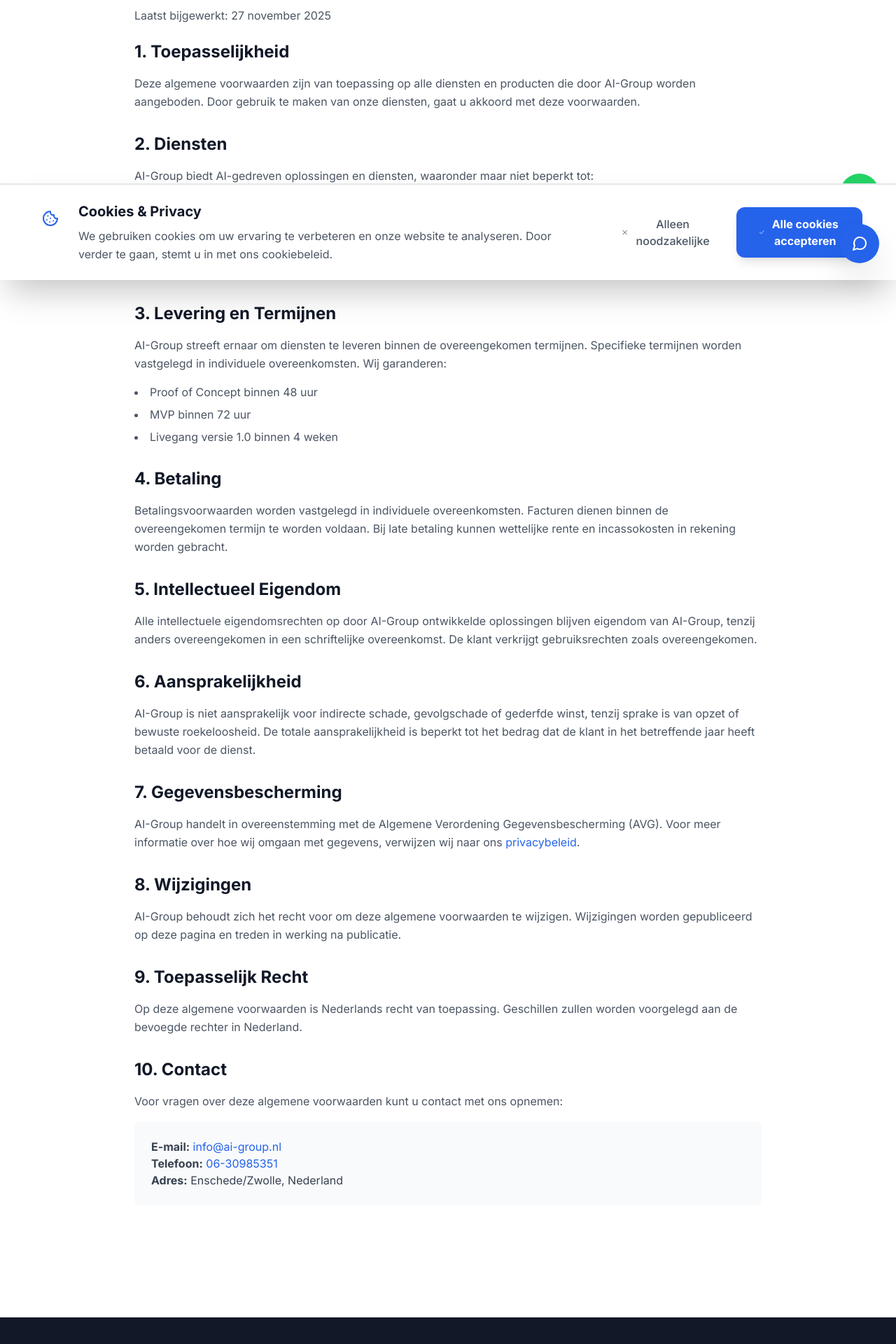
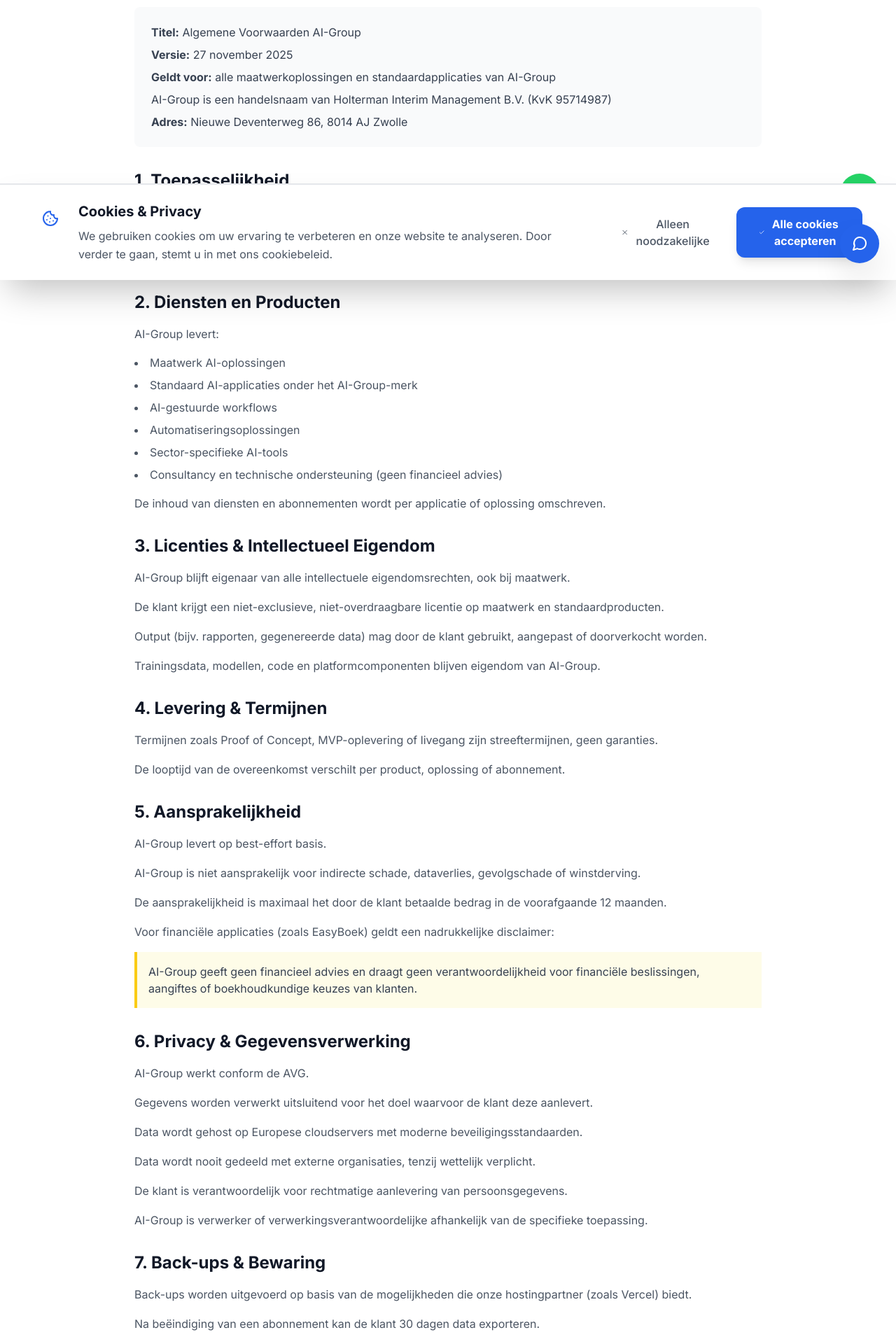
Before and after one commit to HoltermanP/AI-group, a Next.js app: page /terms in a window 1280 px wide. Shown: the part 400-2320 px from the top of the page at 70% size. Built offline with nearby package versions, Linux system fonts and the light colour scheme.

Commit message:
Update algemene voorwaarden naar versie 27 november 2025

```diff
--- a/app/terms/page.tsx
+++ b/app/terms/page.tsx
@@ -5,7 +5,7 @@
 
 export const metadata: Metadata = {
   title: 'Algemene Voorwaarden - AI-Group',
-  description: 'Algemene voorwaarden van AI-Group. Lees de voorwaarden voor het gebruik van onze diensten.',
+  description: 'Algemene voorwaarden van AI-Group. Versie 27 november 2025. Lees de voorwaarden voor het gebruik van onze diensten.',
 }
 
 export default function TermsPage() {
@@ -29,126 +29,283 @@
             </h1>
 
             <div className="prose prose-lg dark:prose-invert max-w-none">
-              <p className="text-gray-600 dark:text-gray-300 mb-6">
-                Laatst bijgewerkt: {new Date().toLocaleDateString('nl-NL', { year: 'numeric', month: 'long', day: 'numeric' })}
-              </p>
+              <div className="bg-gray-50 dark:bg-gray-900 rounded-lg p-6 mb-8">
+                <p className="text-gray-700 dark:text-gray-300 mb-2">
+                  <strong>Titel:</strong> Algemene Voorwaarden AI-Group
+                </p>
+                <p className="text-gray-700 dark:text-gray-300 mb-2">
+                  <strong>Versie:</strong> 27 november 2025
+                </p>
+                <p className="text-gray-700 dark:text-gray-300 mb-2">
+                  <strong>Geldt voor:</strong> alle maatwerkoplossingen en standaardapplicaties van AI-Group
+                </p>
+                <p className="text-gray-700 dark:text-gray-300 mb-2">
+                  AI-Group is een handelsnaam van Holterman Interim Management B.V. (KvK 95714987)
+                </p>
+                <p className="text-gray-700 dark:text-gray-300">
+                  <strong>Adres:</strong> Nieuwe Deventerweg 86, 8014 AJ Zwolle
+                </p>
+              </div>
 
               <section className="mb-8">
                 <h2 className="text-2xl font-bold text-gray-900 dark:text-white mb-4">
                   1. Toepasselijkheid
                 </h2>
                 <p className="text-gray-600 dark:text-gray-300 leading-relaxed mb-4">
-                  Deze algemene voorwaarden zijn van toepassing op alle diensten en producten die door AI-Group
-                  worden aangeboden. Door gebruik te maken van onze diensten, gaat u akkoord met deze voorwaarden.
+                  Deze voorwaarden gelden voor alle diensten, producten, applicaties en licenties van AI-Group, voor zowel B2B- als B2C-klanten.
+                </p>
+                <p className="text-gray-600 dark:text-gray-300 leading-relaxed mb-4">
+                  Door gebruik te maken van onze diensten of abonnementen gaat de klant akkoord met deze voorwaarden.
                 </p>
               </section>
 
               <section className="mb-8">
                 <h2 className="text-2xl font-bold text-gray-900 dark:text-white mb-4">
-                  2. Diensten
+                  2. Diensten en Producten
                 </h2>
                 <p className="text-gray-600 dark:text-gray-300 leading-relaxed mb-4">
-                  AI-Group biedt AI-gedreven oplossingen en diensten, waaronder maar niet beperkt tot:
+                  AI-Group levert:
                 </p>
                 <ul className="list-disc list-inside text-gray-600 dark:text-gray-300 space-y-2 mb-4">
-                  <li>AI-platform ontwikkeling en implementatie</li>
-                  <li>Workflow automatisering</li>
-                  <li>Sector-specifieke AI-applicaties</li>
-                  <li>Consultancy en adviesdiensten</li>
+                  <li>Maatwerk AI-oplossingen</li>
+                  <li>Standaard AI-applicaties onder het AI-Group-merk</li>
+                  <li>AI-gestuurde workflows</li>
+                  <li>Automatiseringsoplossingen</li>
+                  <li>Sector-specifieke AI-tools</li>
+                  <li>Consultancy en technische ondersteuning (geen financieel advies)</li>
                 </ul>
-              </section>
-
-              <section className="mb-8">
-                <h2 className="text-2xl font-bold text-gray-900 dark:text-white mb-4">
-                  3. Levering en Termijnen
-                </h2>
                 <p className="text-gray-600 dark:text-gray-300 leading-relaxed mb-4">
-                  AI-Group streeft ernaar om diensten te leveren binnen de overeengekomen termijnen.
-                  Specifieke termijnen worden vastgelegd in individuele overeenkomsten. Wij garanderen:
-                </p>
-                <ul className="list-disc list-inside text-gray-600 dark:text-gray-300 space-y-2 mb-4">
-                  <li>Proof of Concept binnen 48 uur</li>
-                  <li>MVP binnen 72 uur</li>
-                  <li>Livegang versie 1.0 binnen 4 weken</li>
-                </ul>
-              </section>
-
-              <section className="mb-8">
-                <h2 className="text-2xl font-bold text-gray-900 dark:text-white mb-4">
-                  4. Betaling
-                </h2>
-                <p className="text-gray-600 dark:text-gray-300 leading-relaxed mb-4">
-                  Betalingsvoorwaarden worden vastgelegd in individuele overeenkomsten. Facturen dienen
-                  binnen de overeengekomen termijn te worden voldaan. Bij late betaling kunnen wettelijke
-                  rente en incassokosten in rekening worden gebracht.
+                  De inhoud van diensten en abonnementen wordt per applicatie of oplossing omschreven.
                 </p>
               </section>
 
               <section className="mb-8">
                 <h2 className="text-2xl font-bold text-gray-900 dark:text-white mb-4">
-                  5. Intellectueel Eigendom
+                  3. Licenties & Intellectueel Eigendom
                 </h2>
                 <p className="text-gray-600 dark:text-gray-300 leading-relaxed mb-4">
-                  Alle intellectuele eigendomsrechten op door AI-Group ontwikkelde oplossingen blijven
-                  eigendom van AI-Group, tenzij anders overeengekomen in een schriftelijke overeenkomst.
-                  De klant verkrijgt gebruiksrechten zoals overeengekomen.
+                  AI-Group blijft eigenaar van alle intellectuele eigendomsrechten, ook bij maatwerk.
+                </p>
+                <p className="text-gray-600 dark:text-gray-300 leading-relaxed mb-4">
+                  De klant krijgt een niet-exclusieve, niet-overdraagbare licentie op maatwerk en standaardproducten.
+                </p>
+                <p className="text-gray-600 dark:text-gray-300 leading-relaxed mb-4">
+                  Output (bijv. rapporten, gegenereerde data) mag door de klant gebruikt, aangepast of doorverkocht worden.
+                </p>
+                <p className="text-gray-600 dark:text-gray-300 leading-relaxed mb-4">
+                  Trainingsdata, modellen, code en platformcomponenten blijven eigendom van AI-Group.
                 </p>
               </section>
 
               <section className="mb-8">
                 <h2 className="text-2xl font-bold text-gray-900 dark:text-white mb-4">
-                  6. Aansprakelijkheid
+                  4. Levering & Termijnen
                 </h2>
                 <p className="text-gray-600 dark:text-gray-300 leading-relaxed mb-4">
-                  AI-Group is niet aansprakelijk voor indirecte schade, gevolgschade of gederfde winst,
-                  tenzij sprake is van opzet of bewuste roekeloosheid. De totale aansprakelijkheid is
-                  beperkt tot het bedrag dat de klant in het betreffende jaar heeft betaald voor de dienst.
+                  Termijnen zoals Proof of Concept, MVP-oplevering of livegang zijn streeftermijnen, geen garanties.
+                </p>
+                <p className="text-gray-600 dark:text-gray-300 leading-relaxed mb-4">
+                  De looptijd van de overeenkomst verschilt per product, oplossing of abonnement.
                 </p>
               </section>
 
               <section className="mb-8">
                 <h2 className="text-2xl font-bold text-gray-900 dark:text-white mb-4">
-                  7. Gegevensbescherming
+                  5. Aansprakelijkheid
                 </h2>
                 <p className="text-gray-600 dark:text-gray-300 leading-relaxed mb-4">
-                  AI-Group handelt in overeenstemming met de Algemene Verordening Gegevensbescherming (AVG).
-                  Voor meer informatie over hoe wij omgaan met gegevens, verwijzen wij naar ons
-                  <Link href="/privacy" className="text-primary-600 dark:text-primary-400 hover:underline"> privacybeleid</Link>.
+                  AI-Group levert op best-effort basis.
+                </p>
+                <p className="text-gray-600 dark:text-gray-300 leading-relaxed mb-4">
+                  AI-Group is niet aansprakelijk voor indirecte schade, dataverlies, gevolgschade of winstderving.
+                </p>
+                <p className="text-gray-600 dark:text-gray-300 leading-relaxed mb-4">
+                  De aansprakelijkheid is maximaal het door de klant betaalde bedrag in de voorafgaande 12 maanden.
+                </p>
+                <p className="text-gray-600 dark:text-gray-300 leading-relaxed mb-4">
+                  Voor financiële applicaties (zoals EasyBoek) geldt een nadrukkelijke disclaimer:
+                </p>
+                <div className="bg-yellow-50 dark:bg-yellow-900/20 border-l-4 border-yellow-400 p-4 mb-4">
+                  <p className="text-gray-700 dark:text-gray-300">
+                    AI-Group geeft geen financieel advies en draagt geen verantwoordelijkheid voor financiële beslissingen, aangiftes of boekhoudkundige keuzes van klanten.
+                  </p>
+                </div>
+              </section>
+
+              <section className="mb-8">
+                <h2 className="text-2xl font-bold text-gray-900 dark:text-white mb-4">
+                  6. Privacy & Gegevensverwerking
+                </h2>
+                <p className="text-gray-600 dark:text-gray-300 leading-relaxed mb-4">
+                  AI-Group werkt conform de AVG.
+                </p>
+                <p className="text-gray-600 dark:text-gray-300 leading-relaxed mb-4">
+                  Gegevens worden verwerkt uitsluitend voor het doel waarvoor de klant deze aanlevert.
+                </p>
+                <p className="text-gray-600 dark:text-gray-300 leading-relaxed mb-4">
+                  Data wordt gehost op Europese cloudservers met moderne beveiligingsstandaarden.
+                </p>
+                <p className="text-gray-600 dark:text-gray-300 leading-relaxed mb-4">
+                  Data wordt nooit gedeeld met externe organisaties, tenzij wettelijk verplicht.
+                </p>
+                <p className="text-gray-600 dark:text-gray-300 leading-relaxed mb-4">
+                  De klant is verantwoordelijk voor rechtmatige aanlevering van persoonsgegevens.
+                </p>
+                <p className="text-gray-600 dark:text-gray-300 leading-relaxed mb-4">
+                  AI-Group is verwerker of verwerkingsverantwoordelijke afhankelijk van de specifieke toepassing.
                 </p>
               </section>
 
               <section className="mb-8">
                 <h2 className="text-2xl font-bold text-gray-900 dark:text-white mb-4">
-                  8. Wijzigingen
+                  7. Back-ups & Bewaring
                 </h2>
                 <p className="text-gray-600 dark:text-gray-300 leading-relaxed mb-4">
-                  AI-Group behoudt zich het recht voor om deze algemene voorwaarden te wijzigen.
-                  Wijzigingen worden gepubliceerd op deze pagina en treden in werking na publicatie.
+                  Back-ups worden uitgevoerd op basis van de mogelijkheden die onze hostingpartner (zoals Vercel) biedt.
+                </p>
+                <p className="text-gray-600 dark:text-gray-300 leading-relaxed mb-4">
+                  Na beëindiging van een abonnement kan de klant 30 dagen data exporteren.
+                </p>
+                <p className="text-gray-600 dark:text-gray-300 leading-relaxed mb-4">
+                  Daarna wordt alle klantdata onomkeerbaar verwijderd.
                 </p>
               </section>
 
               <section className="mb-8">
                 <h2 className="text-2xl font-bold text-gray-900 dark:text-white mb-4">
-                  9. Toepasselijk Recht
+                  8. Proefperiodes
                 </h2>
                 <p className="text-gray-600 dark:text-gray-300 leading-relaxed mb-4">
-                  Op deze algemene voorwaarden is Nederlands recht van toepassing. Geschillen zullen
-                  worden voorgelegd aan de bevoegde rechter in Nederland.
+                  Proefperiodes kunnen worden aangeboden per applicatie of oplossing.
+                </p>
+                <p className="text-gray-600 dark:text-gray-300 leading-relaxed mb-4">
+                  Voorwaarden van proefperiodes staan bij het betreffende product.
                 </p>
               </section>
 
               <section className="mb-8">
                 <h2 className="text-2xl font-bold text-gray-900 dark:text-white mb-4">
-                  10. Contact
+                  9. Support, Onderhoud & Updates
                 </h2>
                 <p className="text-gray-600 dark:text-gray-300 leading-relaxed mb-4">
-                  Voor vragen over deze algemene voorwaarden kunt u contact met ons opnemen:
+                  Support, onderhoud en updates zijn afhankelijk van het type applicatie / abonnement.
                 </p>
+                <p className="text-gray-600 dark:text-gray-300 leading-relaxed mb-4">
+                  Support buiten het abonnement wordt op aanvraag geleverd tegen offerte.
+                </p>
+                <p className="text-gray-600 dark:text-gray-300 leading-relaxed mb-4">
+                  AI-Group garandeert geen uptime en sluit beschikbaarheidsverplichtingen uit.
+                </p>
+              </section>
+
+              <section className="mb-8">
+                <h2 className="text-2xl font-bold text-gray-900 dark:text-white mb-4">
+                  10. Overmacht
+                </h2>
+                <p className="text-gray-600 dark:text-gray-300 leading-relaxed mb-4">
+                  AI-Group is niet aansprakelijk bij situaties buiten haar invloed, zoals:
+                </p>
+                <ul className="list-disc list-inside text-gray-600 dark:text-gray-300 space-y-2 mb-4">
+                  <li>storingen bij hostingproviders</li>
+                  <li>stroomstoringen</li>
+                  <li>digitale aanvallen</li>
+                  <li>oorlog, pandemieën</li>
+                  <li>stakingen</li>
+                  <li>extreme personeelskrapte</li>
+                </ul>
+                <p className="text-gray-600 dark:text-gray-300 leading-relaxed mb-4">
+                  In overmacht mag AI-Group diensten opschorten zonder schadevergoeding.
+                </p>
+              </section>
+
+              <section className="mb-8">
+                <h2 className="text-2xl font-bold text-gray-900 dark:text-white mb-4">
+                  11. Betaling en Incasso
+                </h2>
+                <p className="text-gray-600 dark:text-gray-300 leading-relaxed mb-4">
+                  Betalingstermijn: 30 dagen.
+                </p>
+                <p className="text-gray-600 dark:text-gray-300 leading-relaxed mb-4">
+                  Wettelijke rente en gebruikelijke incassokosten worden gerekend bij te late betaling.
+                </p>
+                <p className="text-gray-600 dark:text-gray-300 leading-relaxed mb-4">
+                  Abonnementen: betaling vooraf per periode.
+                </p>
+              </section>
+
+              <section className="mb-8">
+                <h2 className="text-2xl font-bold text-gray-900 dark:text-white mb-4">
+                  12. Abonnementen, Looptijd en Opzegging
+                </h2>
+                <p className="text-gray-600 dark:text-gray-300 leading-relaxed mb-4">
+                  Abonnementen hebben een looptijd per product en worden stilzwijgend verlengd.
+                </p>
+                <p className="text-gray-600 dark:text-gray-300 leading-relaxed mb-4">
+                  Opzegtermijnen verschillen per applicatie.
+                </p>
+                <p className="text-gray-600 dark:text-gray-300 leading-relaxed mb-4">
+                  Na opzegging blijft toegang 30 dagen beschikbaar voor data-export.
+                </p>
+                <p className="text-gray-600 dark:text-gray-300 leading-relaxed mb-4">
+                  AI-Group mag abonnementstarieven jaarlijks redelijk indexeren.
+                </p>
+              </section>
+
+              <section className="mb-8">
+                <h2 className="text-2xl font-bold text-gray-900 dark:text-white mb-4">
+                  13. Wijzigingen van Voorwaarden
+                </h2>
+                <p className="text-gray-600 dark:text-gray-300 leading-relaxed mb-4">
+                  AI-Group mag voorwaarden wijzigen.
+                </p>
+                <p className="text-gray-600 dark:text-gray-300 leading-relaxed mb-4">
+                  Geldt alleen voor nieuwe abonnementstermijnen.
+                </p>
+                <p className="text-gray-600 dark:text-gray-300 leading-relaxed mb-4">
+                  Bij verlenging moet de klant opnieuw akkoord geven.
+                </p>
+              </section>
+
+              <section className="mb-8">
+                <h2 className="text-2xl font-bold text-gray-900 dark:text-white mb-4">
+                  14. Toepasselijk Recht
+                </h2>
+                <p className="text-gray-600 dark:text-gray-300 leading-relaxed mb-4">
+                  Op alle diensten en overeenkomsten is Nederlands recht van toepassing.
+                </p>
+                <p className="text-gray-600 dark:text-gray-300 leading-relaxed mb-4">
+                  Geschillen worden voorgelegd aan de bevoegde rechter in Nederland.
+                </p>
+              </section>
+
+              <section className="mb-8">
+                <h2 className="text-2xl font-bold text-gray-900 dark:text-white mb-4">
+                  15. Aanvaarding
+                </h2>
+                <p className="text-gray-600 dark:text-gray-300 leading-relaxed mb-4">
+                  Bij het afsluiten van een abonnement moet de klant actief aanvinken dat de voorwaarden zijn gelezen en geaccepteerd.
+                </p>
+                <p className="text-gray-600 dark:text-gray-300 leading-relaxed mb-4">
+                  Voorwaarden zijn altijd beschikbaar via een link op de website.
+                </p>
+              </section>
+
+              <section className="mb-8">
+                <h2 className="text-2xl font-bold text-gray-900 dark:text-white mb-4">
+                  16. Contact
+                </h2>
                 <div className="bg-gray-50 dark:bg-gray-900 rounded-lg p-6 mb-4">
+                  <p className="text-gray-700 dark:text-gray-300 mb-2">
+                    <strong>Holterman Interim Management B.V. – AI-Group</strong>
+                  </p>
+                  <p className="text-gray-700 dark:text-gray-300 mb-2">
+                    Nieuwe Deventerweg 86
+                  </p>
+                  <p className="text-gray-700 dark:text-gray-300 mb-2">
+                    8014 AJ Zwolle
+                  </p>
                   <p className="text-gray-700 dark:text-gray-300">
-                    <strong>E-mail:</strong> <a href={`mailto:${data.contact.email}`} className="text-primary-600 dark:text-primary-400 hover:underline">{data.contact.email}</a><br />
-                    <strong>Telefoon:</strong> <a href={`tel:${data.contact.phone}`} className="text-primary-600 dark:text-primary-400 hover:underline">{data.contact.phone}</a><br />
-                    <strong>Adres:</strong> {data.contact.address}
+                    <strong>E-mail:</strong> <a href="mailto:info@ai-group.nl" className="text-primary-600 dark:text-primary-400 hover:underline">info@ai-group.nl</a>
                   </p>
                 </div>
               </section>
```
